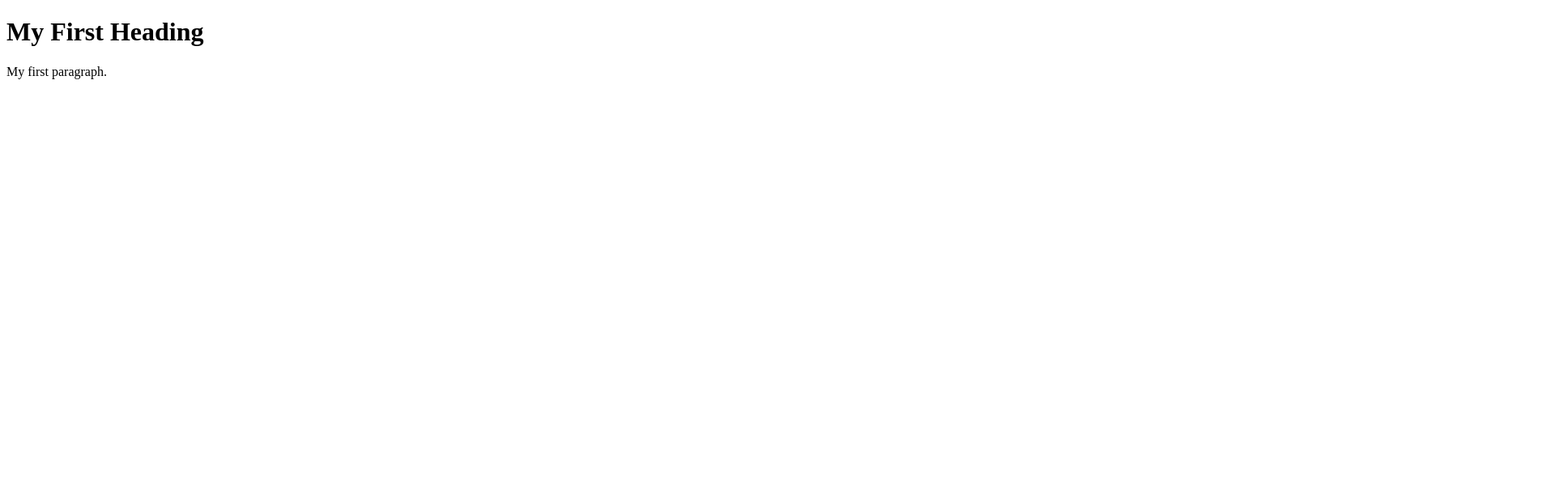
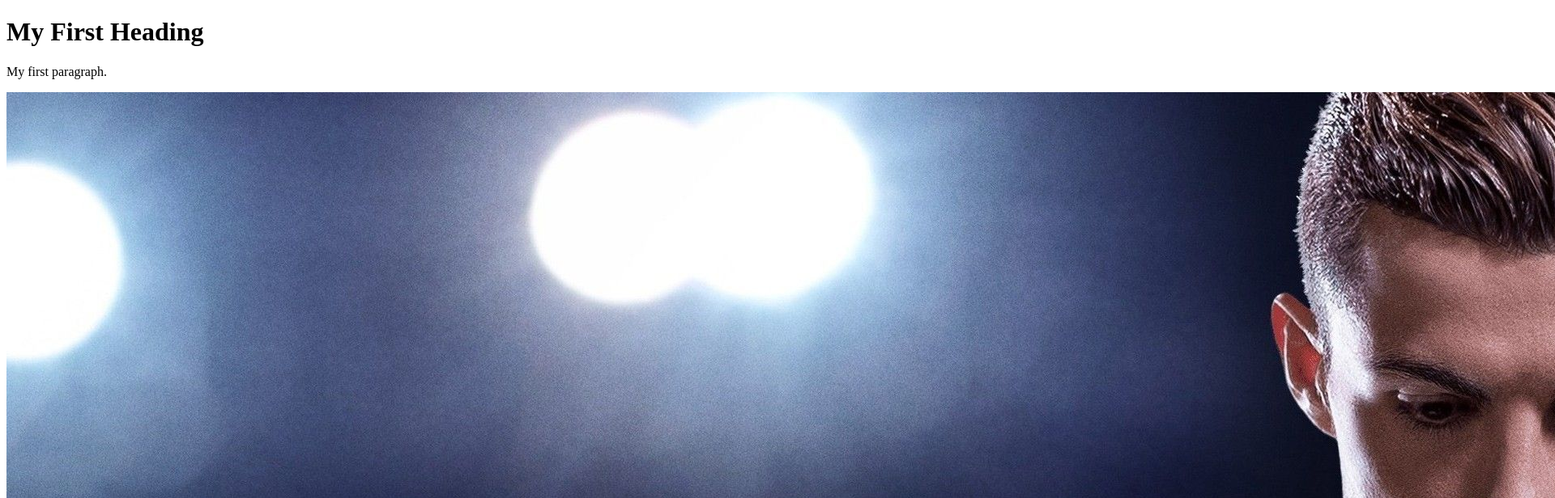
Before and after one commit to gowtham3418/mrsgowtham, a plain HTML site: page index.html in a window 1280 px wide. Shown: the top 616 px of the page at 81% size, 1920 px wide, since content can reach past the window. Drawn offline with Linux system fonts and the light colour scheme.

Commit message:
Update index.html

```diff
--- a/index.html
+++ b/index.html
@@ -4,6 +4,7 @@
 
 <h1>My First Heading</h1>
 <p>My first paragraph.</p>
+  <img src="WallpaperDog-10826872.jpg">
 
 </body>
 </html>
```
